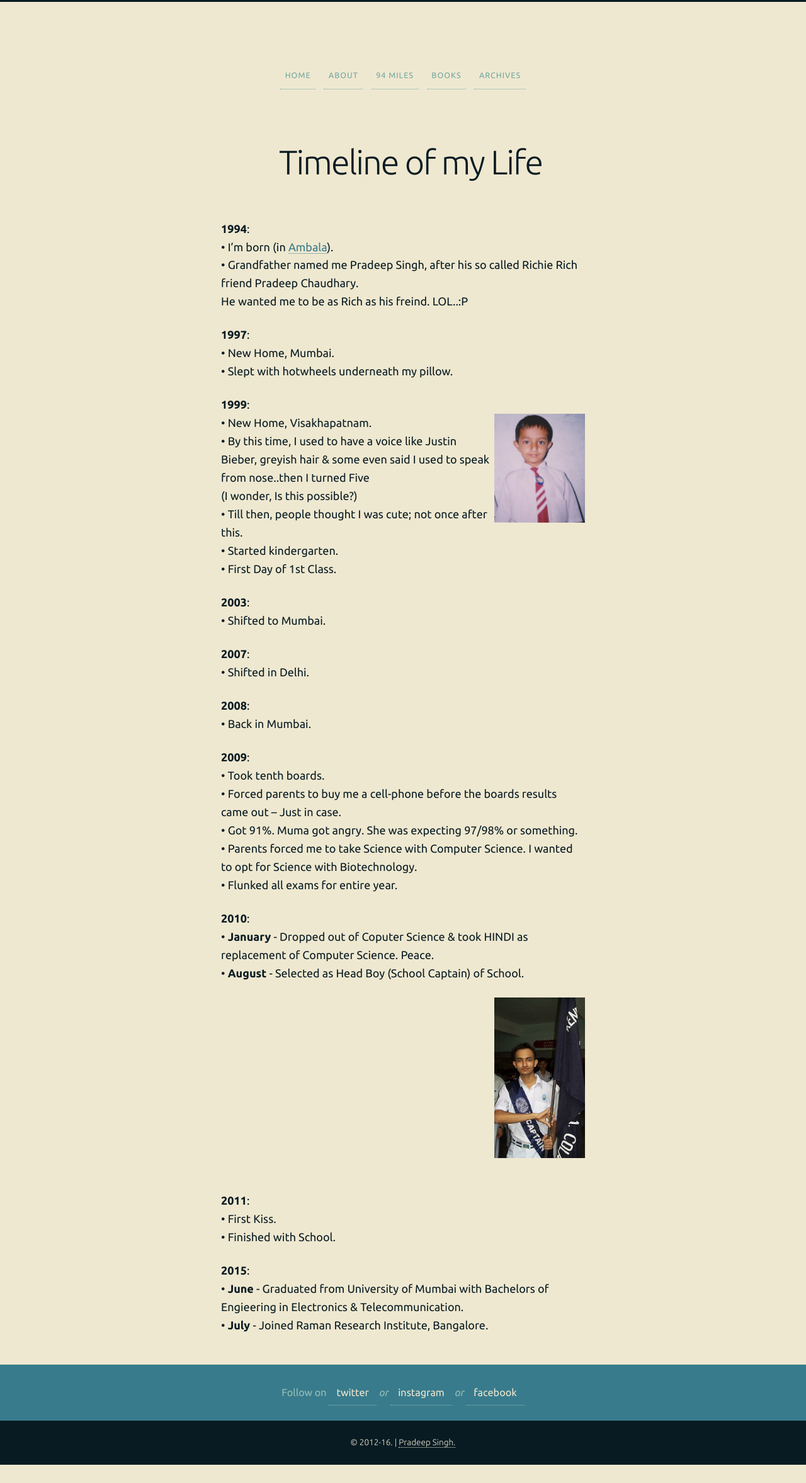
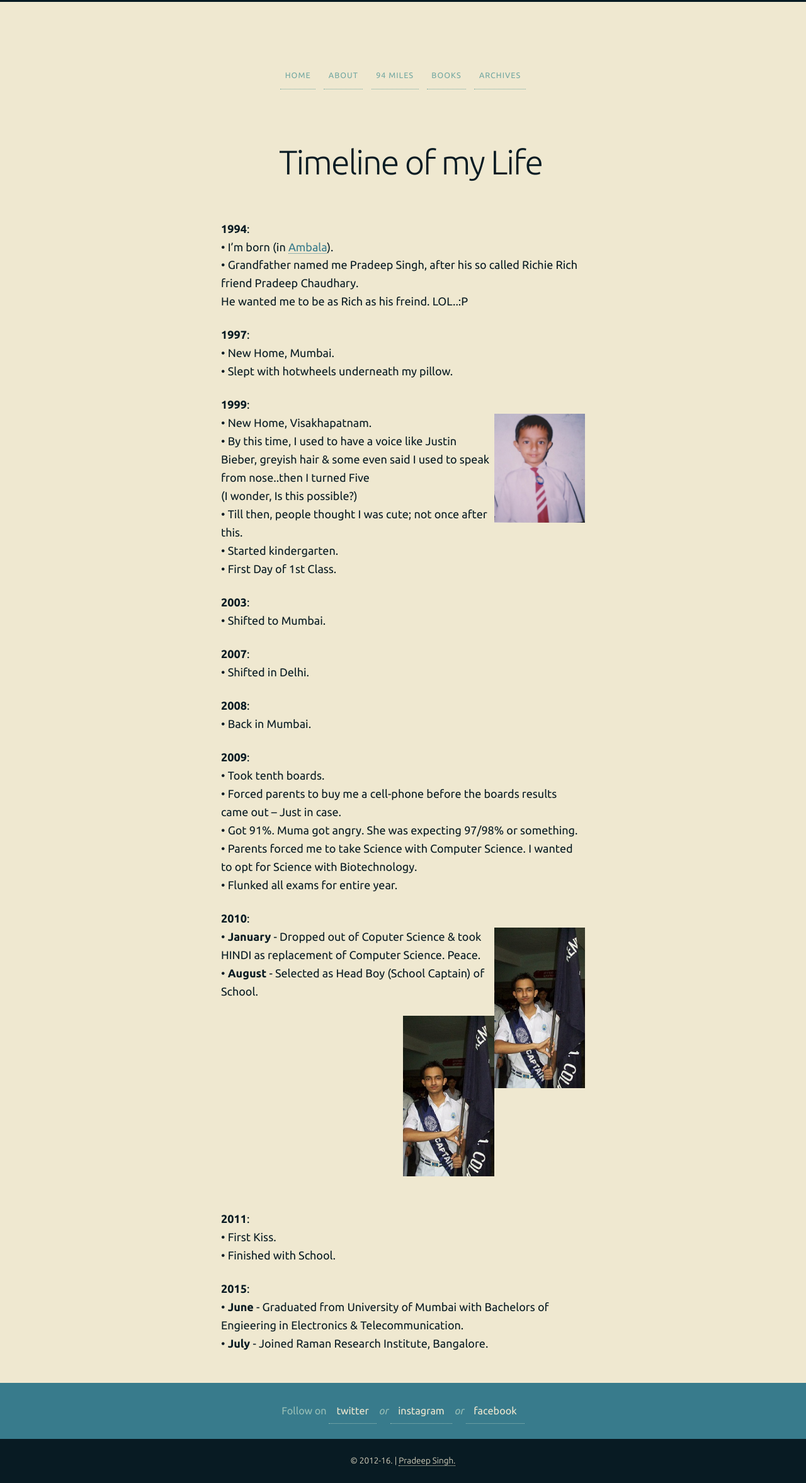
Before and after one commit to 93notes/93notes.github.io, a Jekyll site: the page built from timeline.html, in a window 1280 px wide. Shown: the whole page at 63% size. Built offline with Jekyll 4.4.1, drawn with Linux system fonts in a browser that asks for light colours; nearby versions of some CDN libraries; before the commit the page ends 2326 px from its top, so only the background shows below that.

Commit message:
Update timeline.html

```diff
--- a/timeline.html
+++ b/timeline.html
@@ -93,6 +93,7 @@ img {
 
 <p>
 <strong>2010</strong>: </br>
+<img width="25%" src="/images/personal/School-Captain.jpg" alt="Pradeep Singh as School Captain"/>
 &bull; <strong>January</strong> - Dropped out of Coputer Science &amp; took HINDI as replacement of Computer Science. Peace. </br>
 &bull; <strong>August</strong> - Selected as Head Boy (School Captain) of School. <div id="event-main" class="g one-whole cf">
   <img width="25%" src="/images/personal/School-Captain.jpg" alt="Pradeep Singh as School Captain"/>
```
